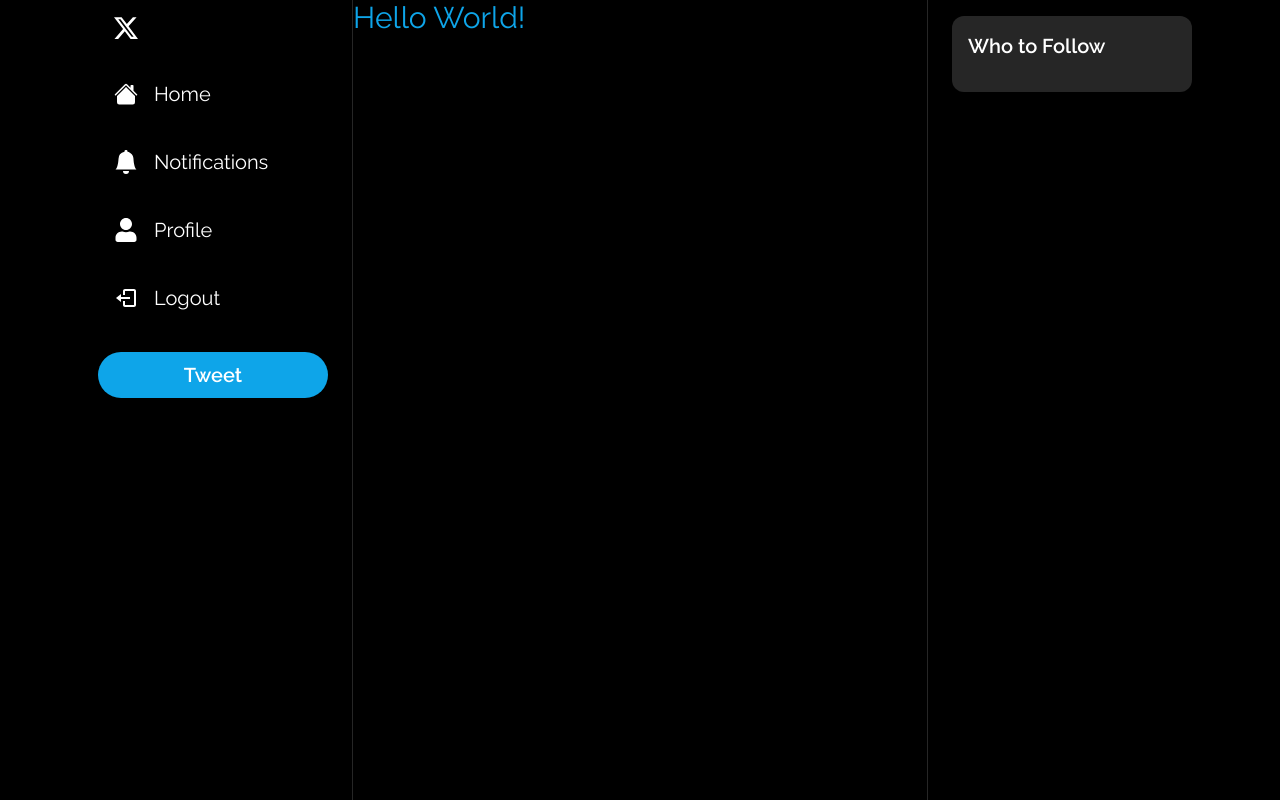
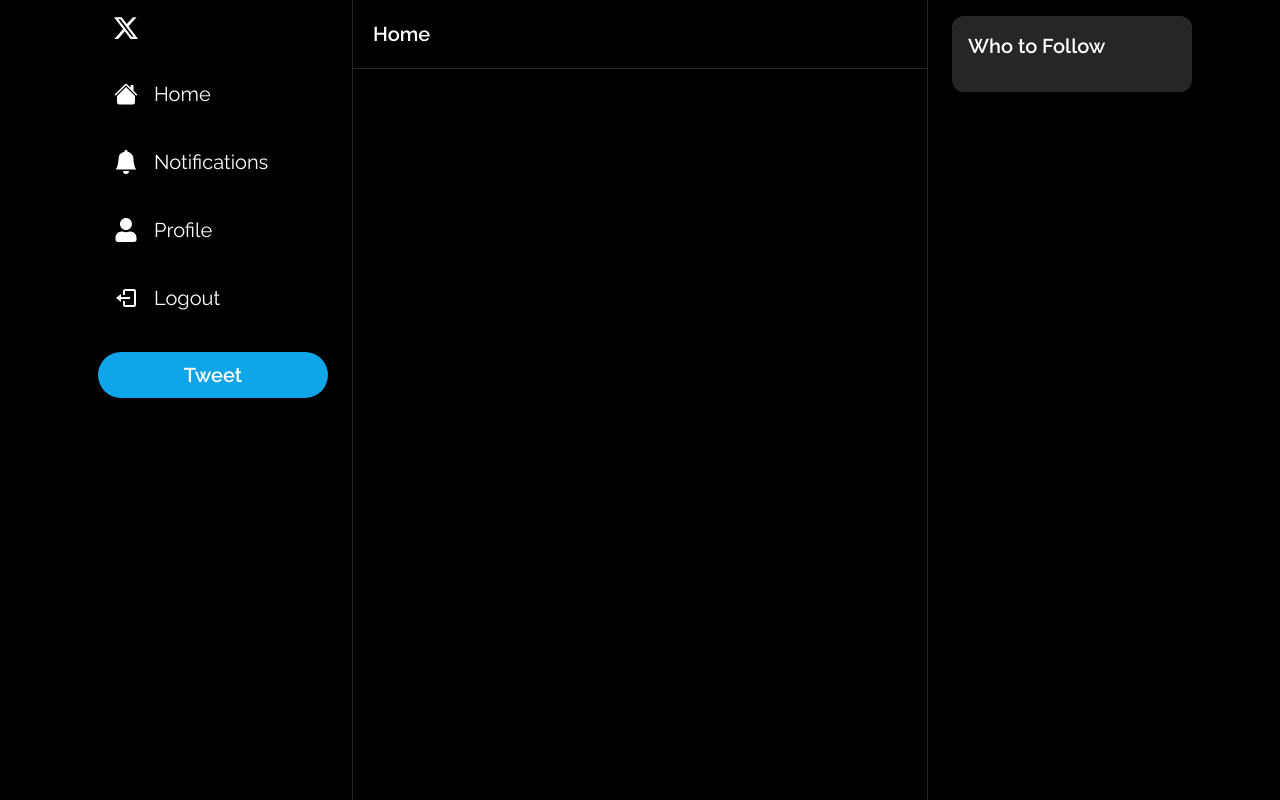
Before and after one commit to houdinipapi/Twitter-Clone, a Next.js app in the folder twitter-clone/: page / in a window 1280 px wide. Built offline with nearby package versions, Linux system fonts and the light colour scheme.

Commit message:
feat: Add Header component to page

```diff
--- a/twitter-clone/src/app/page.tsx
+++ b/twitter-clone/src/app/page.tsx
@@ -1,9 +1,10 @@
+import Header from "@/components/Header";
 import Image from "next/image";
 
 export default function Home() {
   return (
-    <div className="text-3xl text-sky-500">
-      Hello World!
-    </div>
+    <>
+      <Header label="Home" />
+    </>
   );
 }
--- /dev/null
+++ b/twitter-clone/src/components/Header.tsx
@@ -0,0 +1,40 @@
+"use client"
+
+import { useRouter } from 'next/navigation'
+import React, { useCallback } from 'react'
+import { BiArrowBack } from 'react-icons/bi';
+
+interface HeaderProps {
+    label: string;
+    showBackArrow?: boolean;
+}
+
+const Header: React.FC<HeaderProps> = ({ label, showBackArrow }) => {
+
+    const router = useRouter();
+
+    const handleBack = useCallback(() => {
+        router.back();
+    }, [router])
+
+
+  return (
+    <div className="border-b-[1px] border-neutral-800 p-5">
+      <div className="flex flex-row items-center gap-2">
+        {
+            showBackArrow && (
+                <BiArrowBack
+                    onClick={handleBack}
+                    size={20}
+                    color='white'
+                    className="cursor-pointer hover:opacity-70 transition"
+                />
+            )
+        }
+        <h1 className="text-white text-xl font-semibold">{label}</h1>
+      </div>
+    </div>
+  )
+}
+
+export default Header
```
